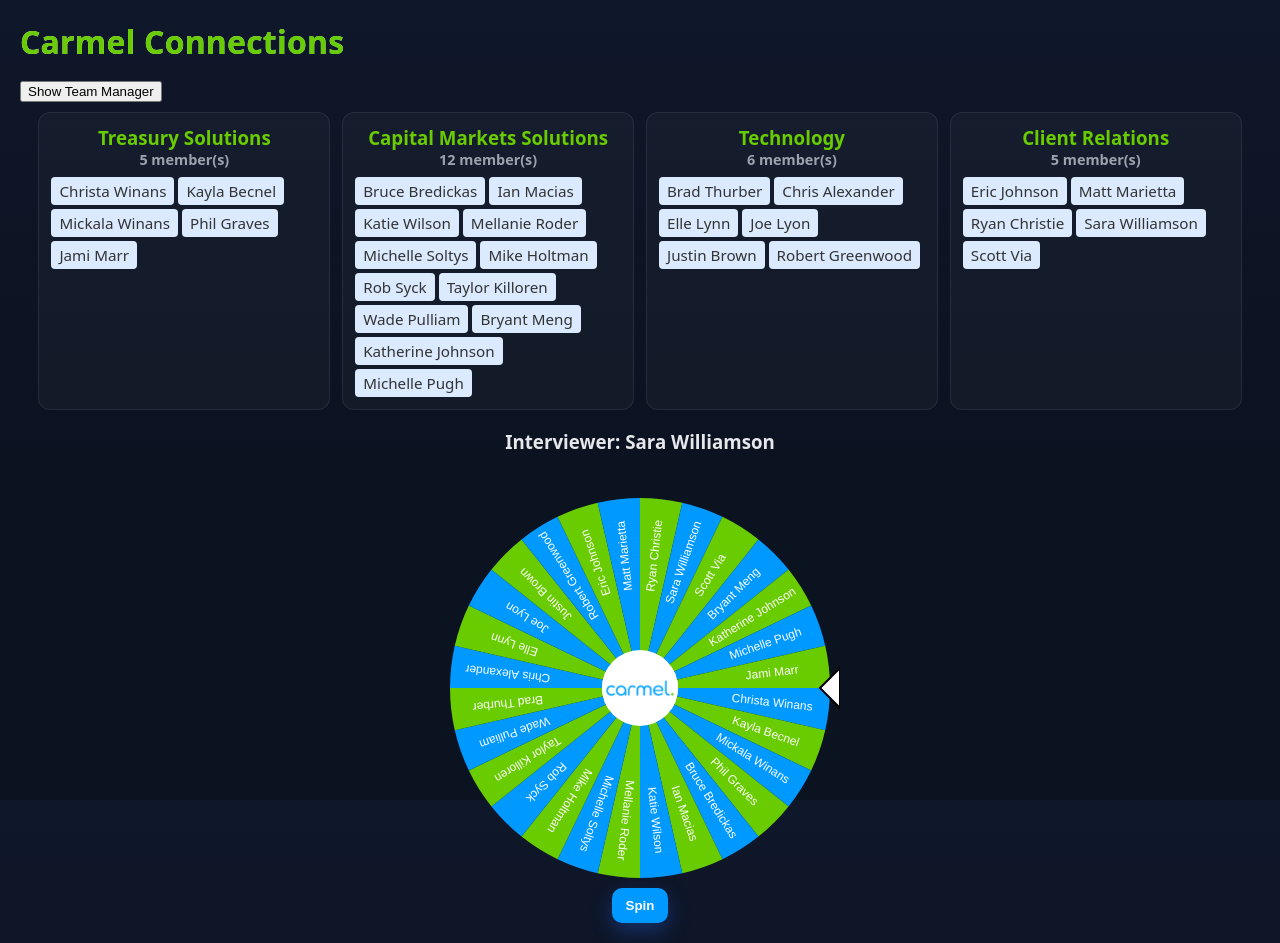
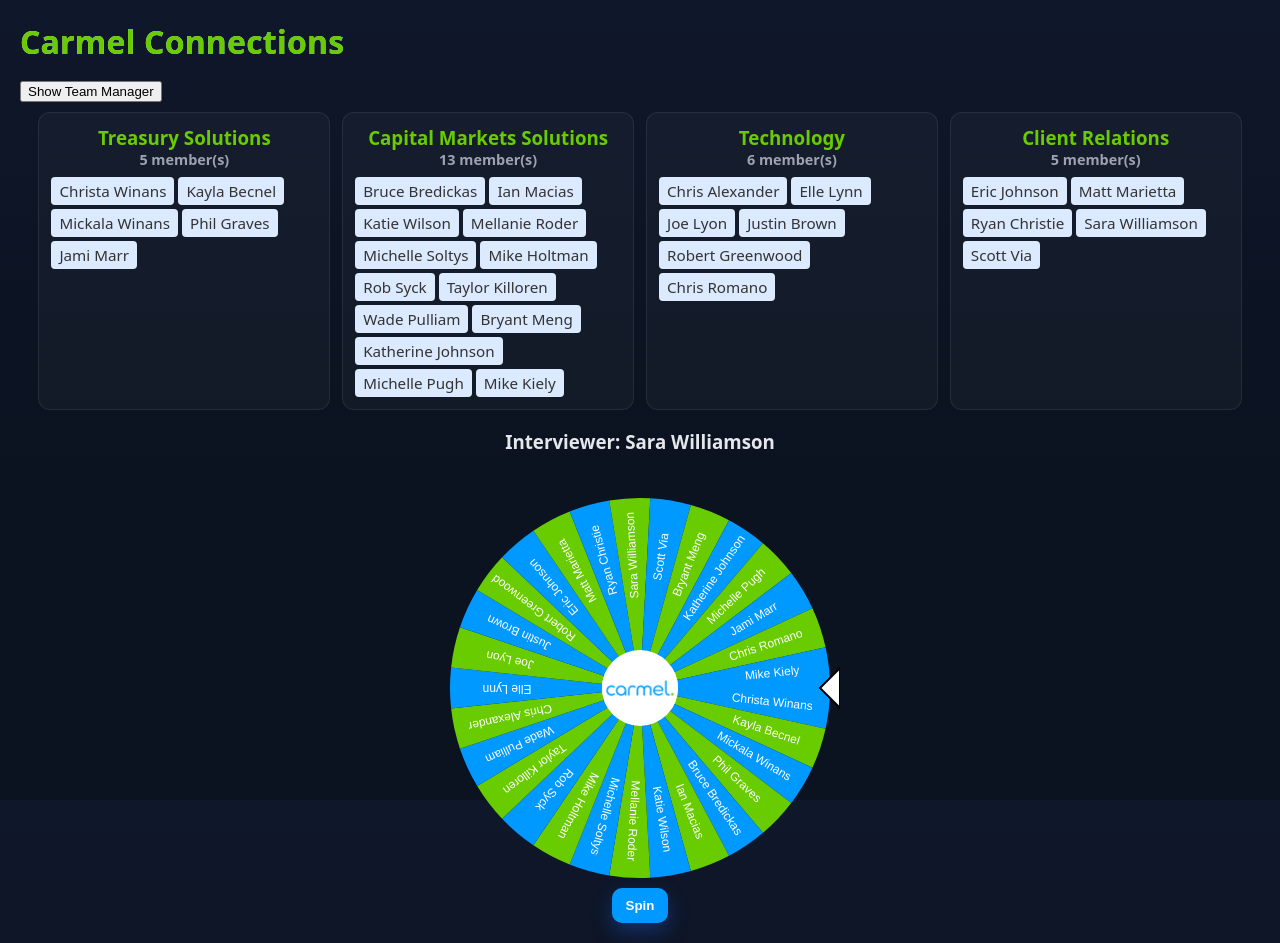
Before and after one commit to jlyon0/CarmelConnections, a Next.js app in the folder carmel-connections/: page / in a window 1280 px wide. Built offline with nearby package versions, Linux system fonts and the light colour scheme.

Commit message:
Updated for Mickala being interviewer.
Removed Brad
Added Chris Romano
Added Mike Kiely

```diff
--- a/carmel-connections/src/app/page.tsx
+++ b/carmel-connections/src/app/page.tsx
@@ -27,7 +27,7 @@
     }
 ]);
     // High ups who don't participate: Christa, Bruce, Michelle, Mike, Brad, Eric, Matt
-    // Interviee's that have actually been selected: Ryan C, Mellanie R, Justin B, Taylor K,
+    // Interviee's that have actually been selected: Ryan C, Mellanie R, Justin B, Taylor K, Sara W, Mickala W
   const [employees, setEmployees] = useState<Employee[]>([
     {
         "id": "0111d695-1bad-4350-adbb-bd99368b65f3",
@@ -119,13 +119,6 @@
         "teamId": "56c1c1df-bf3d-44da-9b1a-e1df06f700a4",
         "interviewer": false,
         "intervieweeUsed": false
-    },
-    {
-        "id": "d20621e3-e959-486c-be1c-04af420dbc3e",
-        "name": "Brad Thurber",
-        "teamId": "693e7a42-0300-470f-be0f-fe478a93f013",
-        "interviewer": false,
-        "intervieweeUsed": true
     },
     {
         "id": "81caef12-1df1-4c6c-a91c-56ab91a81924",
@@ -224,6 +217,20 @@
         "teamId": "630ceffa-fe87-43e6-8dcb-2f25b8064913",
         "interviewer": false,
         "intervieweeUsed": false
+    },
+    {
+        "id": "f2e973ed-0c9c-4484-9e7a-ee33debd9203",
+        "name": "Chris Romano",
+        "teamId": "693e7a42-0300-470f-be0f-fe478a93f013",
+        "interviewer": false,
+        "intervieweeUsed": false
+    },
+    {
+        "id": "c33212d6-071c-4864-880c-567bc9f49a2e",
+        "name": "Mike Kiely",
+        "teamId": "56c1c1df-bf3d-44da-9b1a-e1df06f700a4",
+        "interviewer": false,
+        "intervieweeUsed": false
     }
 ]);
   const [selection, setSelection] = useState<{ interviewer: Employee | null; interviewee: Employee | null }>({
```
